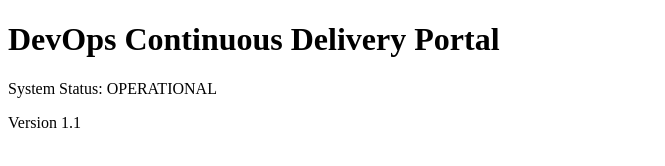
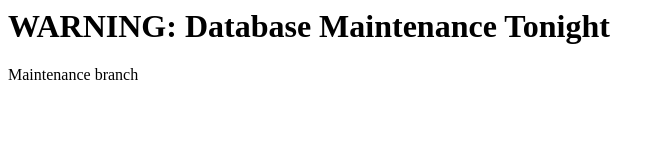
Before and after one commit to Aniket031103/day01-git-practice, a plain HTML site: page index.html in a window 1280 px wide. Shown: the whole page, without its empty margins (0-665 px from the left). Drawn offline with Linux system fonts and the light colour scheme.

Commit message:
Added maintenance alert

```diff
--- a/index.html
+++ b/index.html
@@ -1,11 +1,2 @@
-<!DOCTYPE html>
-<html>
-<head>
-    <title>DevOps Portal</title>
-</head>
-<body>
-    <h1>DevOps Continuous Delivery Portal</h1>
-    <p>System Status: OPERATIONAL</p>
-    <p>Version 1.1</p>
-</body>
-</html>
+<h1>WARNING: Database Maintenance Tonight</h1>
+<p>Maintenance branch</p>
```
